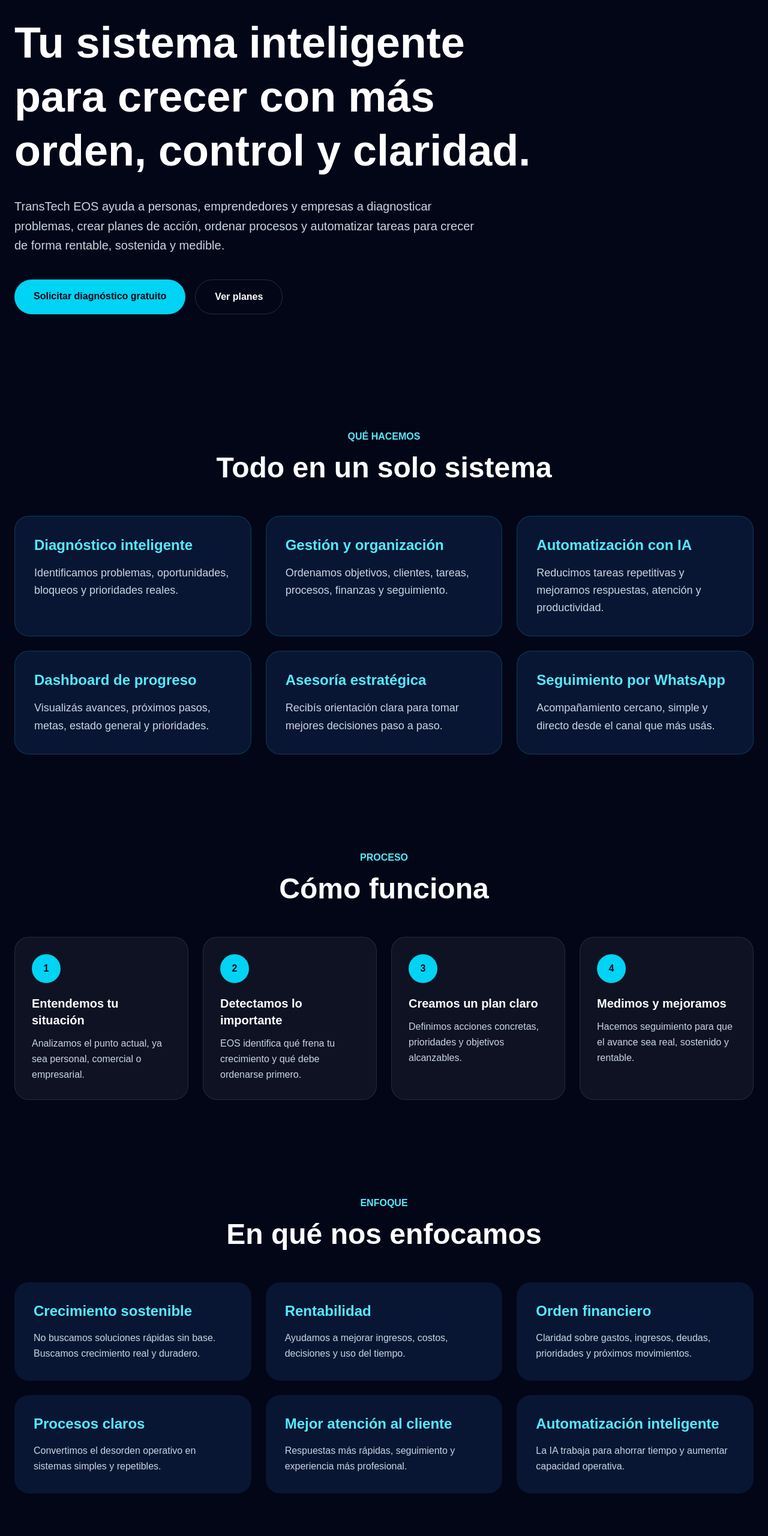
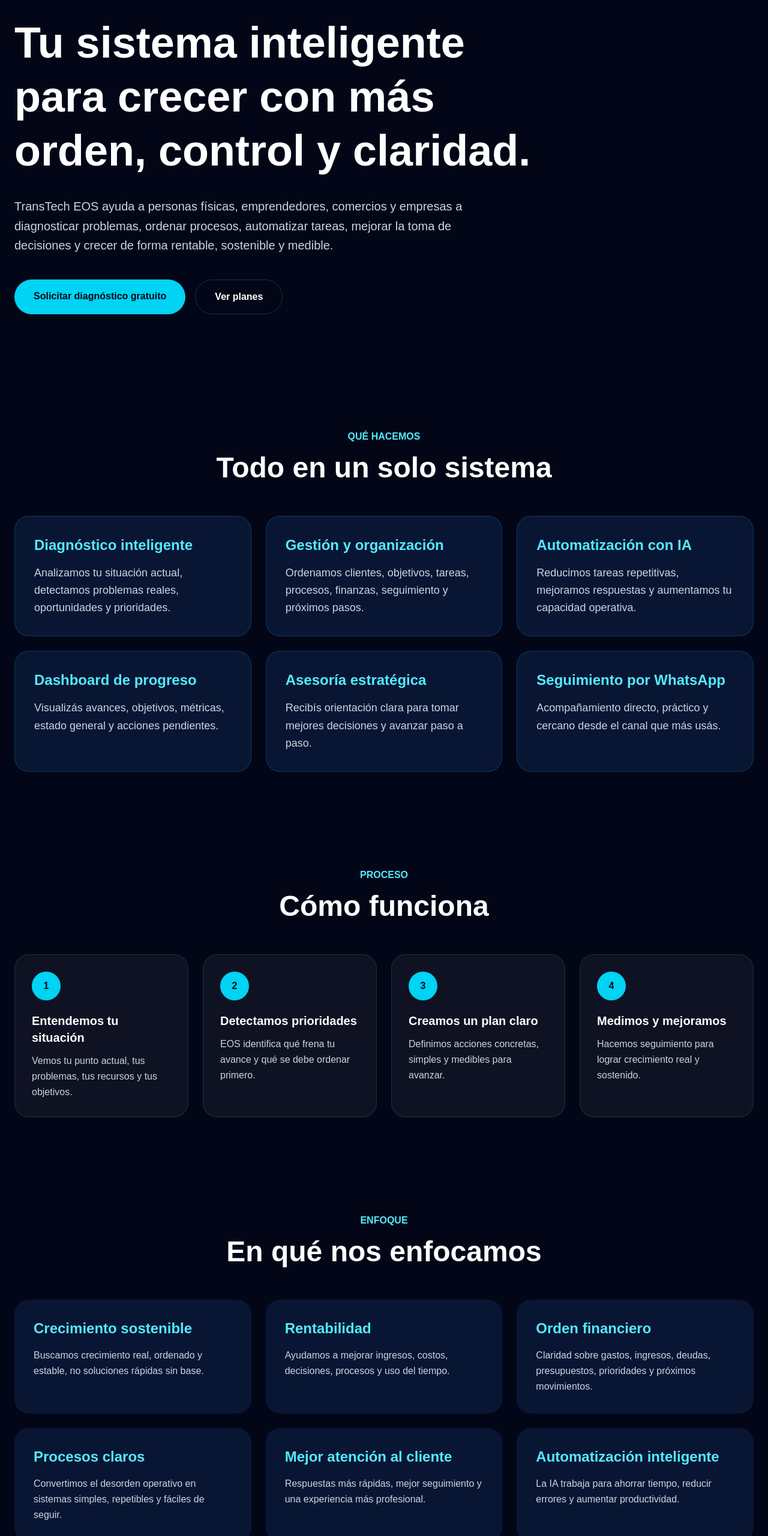
Before and after one commit to barretoa109-dot/transtech-eos, a Next.js app: page / in a window 1280 px wide. Shown: the part 239-2800 px from the top of the page at 60% size. Built offline with nearby package versions, Linux system fonts and the light colour scheme; no server answers.

Commit message:
Mejorar landing TransTech EOS final

```diff
--- a/app/page.tsx
+++ b/app/page.tsx
@@ -51,6 +51,7 @@
             <a href="#enfoque">Enfoque</a>
             <a href="#proposito">Propósito</a>
             <a href="#planes">Planes</a>
+            <a href="#diagnostico">Diagnóstico</a>
           </div>
 
           <div className="flex gap-3">
@@ -78,9 +79,9 @@
           </h1>
 
           <p className="mt-8 max-w-3xl text-xl leading-relaxed text-slate-300">
-            TransTech EOS ayuda a personas, emprendedores y empresas a diagnosticar problemas,
-            crear planes de acción, ordenar procesos y automatizar tareas para crecer de forma
-            rentable, sostenida y medible.
+            TransTech EOS ayuda a personas físicas, emprendedores, comercios y empresas a diagnosticar problemas,
+            ordenar procesos, automatizar tareas, mejorar la toma de decisiones y crecer de forma rentable,
+            sostenible y medible.
           </p>
 
           <div className="mt-10 flex flex-wrap gap-4">
@@ -100,12 +101,12 @@
 
         <div className="mt-14 grid gap-6 md:grid-cols-3">
           {[
-            ["Diagnóstico inteligente", "Identificamos problemas, oportunidades, bloqueos y prioridades reales."],
-            ["Gestión y organización", "Ordenamos objetivos, clientes, tareas, procesos, finanzas y seguimiento."],
-            ["Automatización con IA", "Reducimos tareas repetitivas y mejoramos respuestas, atención y productividad."],
-            ["Dashboard de progreso", "Visualizás avances, próximos pasos, metas, estado general y prioridades."],
-            ["Asesoría estratégica", "Recibís orientación clara para tomar mejores decisiones paso a paso."],
-            ["Seguimiento por WhatsApp", "Acompañamiento cercano, simple y directo desde el canal que más usás."],
+            ["Diagnóstico inteligente", "Analizamos tu situación actual, detectamos problemas reales, oportunidades y prioridades."],
+            ["Gestión y organización", "Ordenamos clientes, objetivos, tareas, procesos, finanzas, seguimiento y próximos pasos."],
+            ["Automatización con IA", "Reducimos tareas repetitivas, mejoramos respuestas y aumentamos tu capacidad operativa."],
+            ["Dashboard de progreso", "Visualizás avances, objetivos, métricas, estado general y acciones pendientes."],
+            ["Asesoría estratégica", "Recibís orientación clara para tomar mejores decisiones y avanzar paso a paso."],
+            ["Seguimiento por WhatsApp", "Acompañamiento directo, práctico y cercano desde el canal que más usás."],
           ].map(([titulo, texto]) => (
             <div key={titulo} className="rounded-3xl border border-cyan-400/20 bg-[#091633] p-8">
               <h3 className="text-2xl font-black text-cyan-300">{titulo}</h3>
@@ -121,10 +122,10 @@
 
         <div className="mt-14 grid gap-6 md:grid-cols-4">
           {[
-            ["1", "Entendemos tu situación", "Analizamos el punto actual, ya sea personal, comercial o empresarial."],
-            ["2", "Detectamos lo importante", "EOS identifica qué frena tu crecimiento y qué debe ordenarse primero."],
-            ["3", "Creamos un plan claro", "Definimos acciones concretas, prioridades y objetivos alcanzables."],
-            ["4", "Medimos y mejoramos", "Hacemos seguimiento para que el avance sea real, sostenido y rentable."],
+            ["1", "Entendemos tu situación", "Vemos tu punto actual, tus problemas, tus recursos y tus objetivos."],
+            ["2", "Detectamos prioridades", "EOS identifica qué frena tu avance y qué se debe ordenar primero."],
+            ["3", "Creamos un plan claro", "Definimos acciones concretas, simples y medibles para avanzar."],
+            ["4", "Medimos y mejoramos", "Hacemos seguimiento para lograr crecimiento real y sostenido."],
           ].map(([num, titulo, texto]) => (
             <div key={num} className="rounded-3xl border border-white/10 bg-white/5 p-7">
               <div className="mb-5 flex h-12 w-12 items-center justify-center rounded-full bg-cyan-400 font-black text-slate-950">
@@ -143,12 +144,12 @@
 
         <div className="mt-14 grid gap-6 md:grid-cols-3">
           {[
-            ["Crecimiento sostenible", "No buscamos soluciones rápidas sin base. Buscamos crecimiento real y duradero."],
-            ["Rentabilidad", "Ayudamos a mejorar ingresos, costos, decisiones y uso del tiempo."],
-            ["Orden financiero", "Claridad sobre gastos, ingresos, deudas, prioridades y próximos movimientos."],
-            ["Procesos claros", "Convertimos el desorden operativo en sistemas simples y repetibles."],
-            ["Mejor atención al cliente", "Respuestas más rápidas, seguimiento y experiencia más profesional."],
-            ["Automatización inteligente", "La IA trabaja para ahorrar tiempo y aumentar capacidad operativa."],
+            ["Crecimiento sostenible", "Buscamos crecimiento real, ordenado y estable, no soluciones rápidas sin base."],
+            ["Rentabilidad", "Ayudamos a mejorar ingresos, costos, decisiones, procesos y uso del tiempo."],
+            ["Orden financiero", "Claridad sobre gastos, ingresos, deudas, presupuestos, prioridades y próximos movimientos."],
+            ["Procesos claros", "Convertimos el desorden operativo en sistemas simples, repetibles y fáciles de seguir."],
+            ["Mejor atención al cliente", "Respuestas más rápidas, mejor seguimiento y una experiencia más profesional."],
+            ["Automatización inteligente", "La IA trabaja para ahorrar tiempo, reducir errores y aumentar productividad."],
           ].map(([titulo, texto]) => (
             <div key={titulo} className="rounded-3xl bg-[#091633] p-8">
               <h3 className="text-2xl font-black text-cyan-300">{titulo}</h3>
@@ -164,9 +165,9 @@
           <h2 className="mt-4 text-5xl font-black">Ayudarte a salir adelante con un sistema claro</h2>
           <p className="mx-auto mt-8 max-w-4xl text-xl leading-relaxed text-slate-300">
             TransTech EOS existe para acompañar a personas físicas, emprendedores y empresas,
-            sin importar el estado en el que se encuentren actualmente. Nuestro propósito es
-            ayudarte a ordenar tu situación, entender qué está fallando, crear un camino de mejora
-            y crecer con más control, rentabilidad y estabilidad en el tiempo.
+            sin importar en qué situación estén actualmente. El objetivo es ayudarte a ordenar tu realidad,
+            entender qué está fallando, crear un camino de mejora y crecer con más control, rentabilidad
+            y estabilidad en el tiempo.
           </p>
         </div>
       </section>
@@ -177,10 +178,10 @@
 
         <div className="mt-14 grid gap-6 md:grid-cols-4">
           {[
-            ["Free", "Gs. 0", "5 mensajes gratis para probar EOS y conocer el sistema."],
-            ["Inicial", "Gs. 99.000/mes", "Para personas, emprendedores y pequeños negocios que necesitan orden y guía."],
-            ["Pro", "Gs. 250.000/mes", "Incluye dashboard, seguimiento, asesoría más completa y acompañamiento."],
-            ["Business", "A medida", "Para empresas que necesitan flujos, CRM, WhatsApp y automatizaciones personalizadas."],
+            ["Free", "Gs. 0", "5 mensajes gratis para probar EOS, conocer el sistema y entender cómo puede ayudarte."],
+            ["Inicial", "Gs. 99.000/mes", "Para personas, emprendedores y pequeños negocios que necesitan orden, guía y seguimiento básico."],
+            ["Pro", "Gs. 250.000/mes", "Incluye dashboard, seguimiento, asesoría más completa, análisis y acompañamiento continuo."],
+            ["Business", "A medida", "Para empresas que necesitan flujos personalizados, CRM, WhatsApp, reportes y automatizaciones avanzadas."],
           ].map(([plan, precio, texto]) => (
             <div key={plan} className="rounded-3xl border border-cyan-400/20 bg-[#091633] p-8">
               <h3 className="text-3xl font-black text-cyan-300">{plan}</h3>
```
